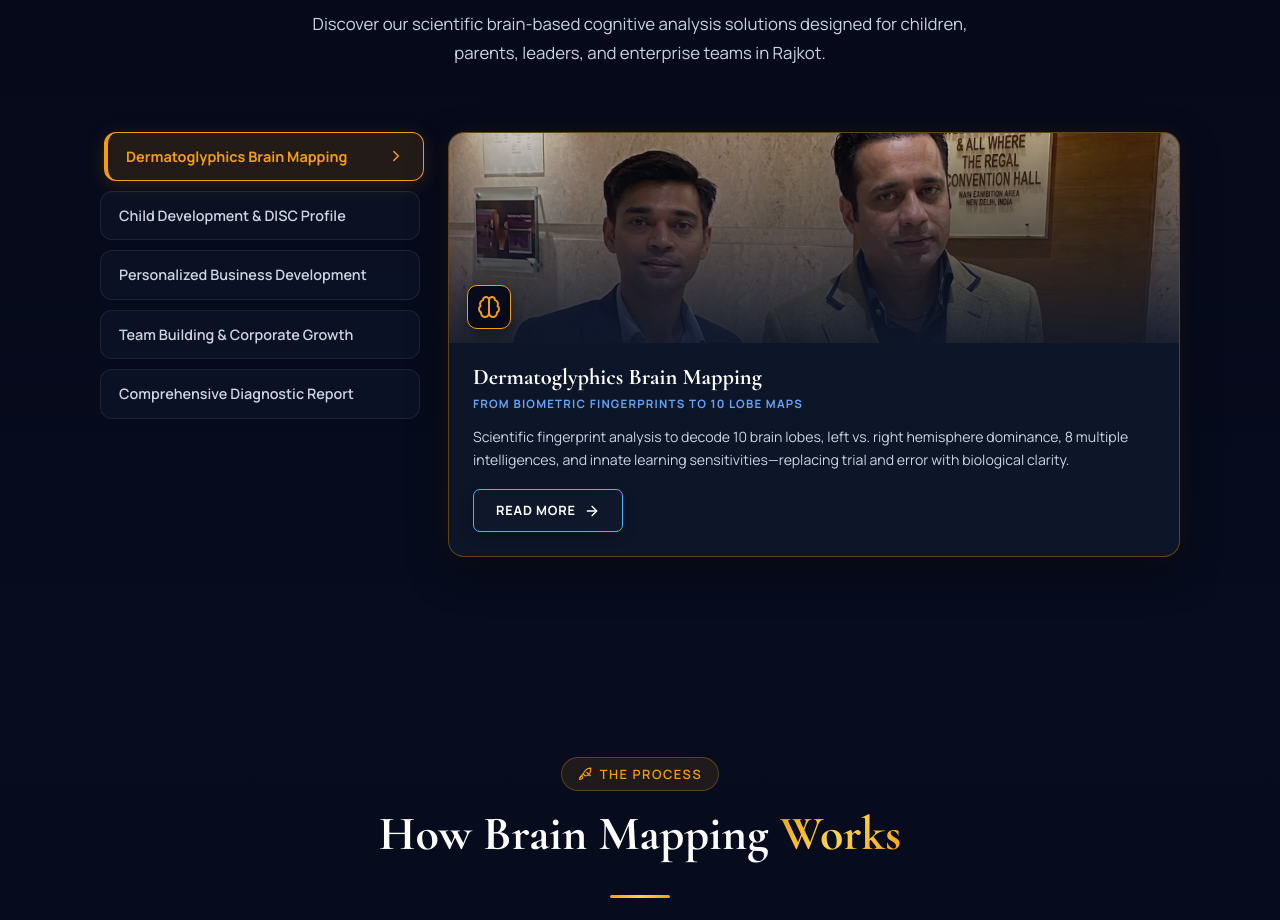
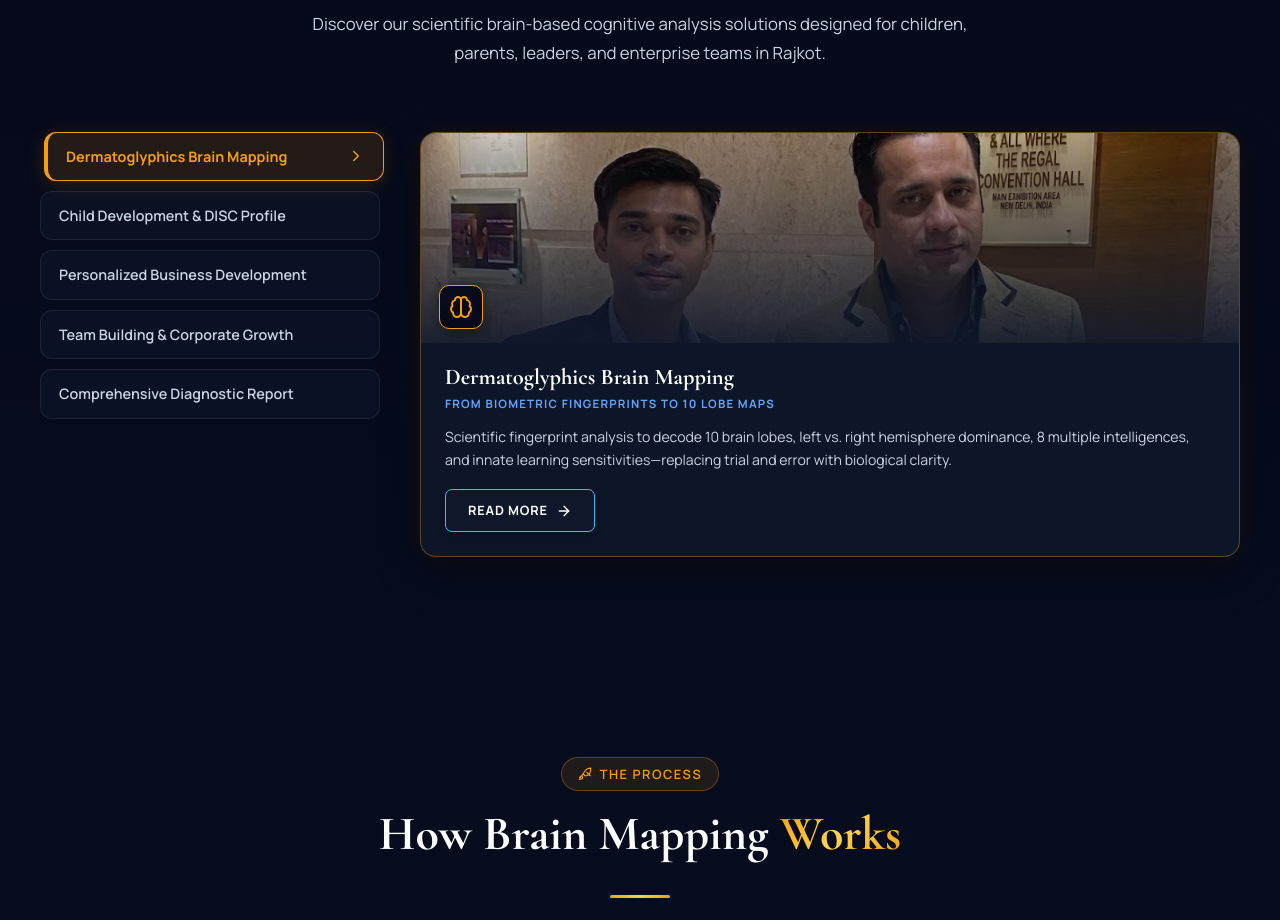
Before and after one commit to fuertenitesh-sys/ManasMatrix_Latest, a React (Vite) app: page / in a window 1280 px wide. Shown: the part 1080-2000 px from the top of the page. Built offline with nearby package versions, Linux system fonts and the light colour scheme.

Commit message:
Remove artificial max-width to allow About tabbed layout grid to span full container width matching standard website format

```diff
--- a/src/components/About/About.css
+++ b/src/components/About/About.css
@@ -399,16 +399,14 @@
   box-shadow: 0 20px 50px rgba(0, 0, 0, 0.5);
 }
 
-/* Tabbed About Section Layout (Compact & Proportionate) */
+/* Tabbed About Section Layout (Full Container Width - Matching Site Format) */
 .about-tabbed__grid {
   display: grid;
-  grid-template-columns: minmax(260px, 320px) 1fr;
-  gap: 28px;
+  grid-template-columns: minmax(280px, 340px) 1fr;
+  gap: 40px;
   align-items: start;
-  margin-top: 32px;
-  max-width: 1080px;
-  margin-left: auto;
-  margin-right: auto;
+  margin-top: 36px;
+  width: 100%;
 }
 
 .about-tabbed__list {
```
